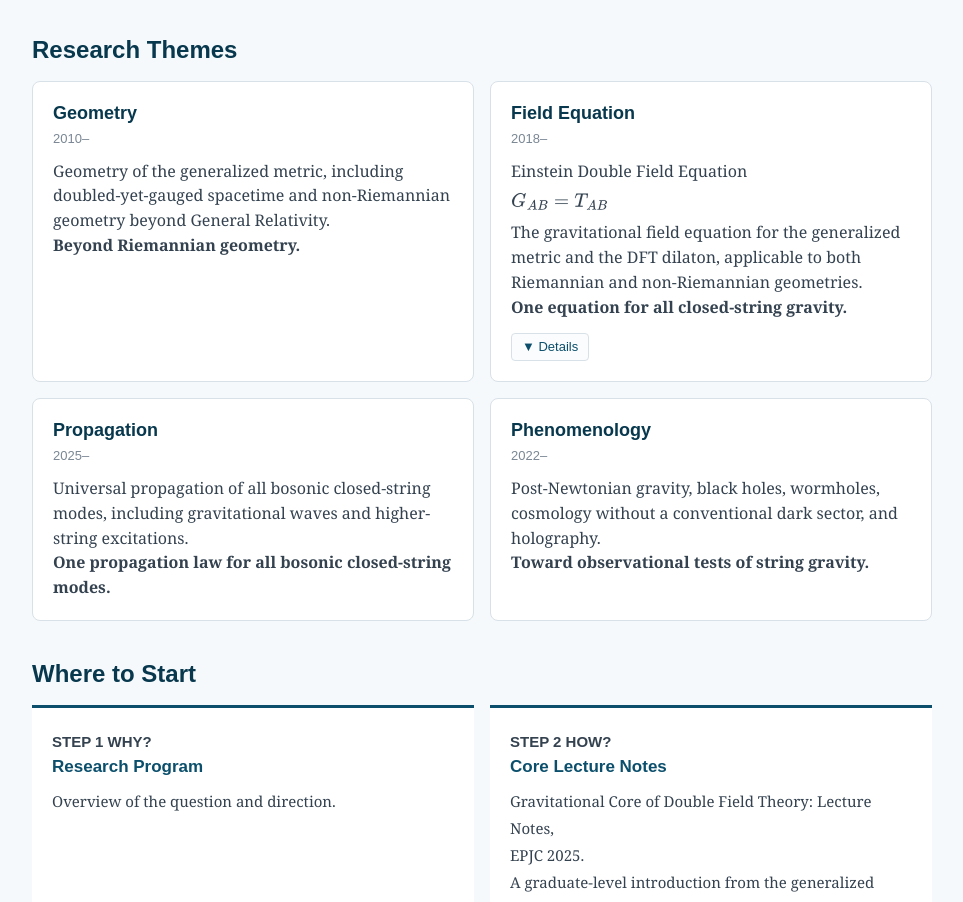
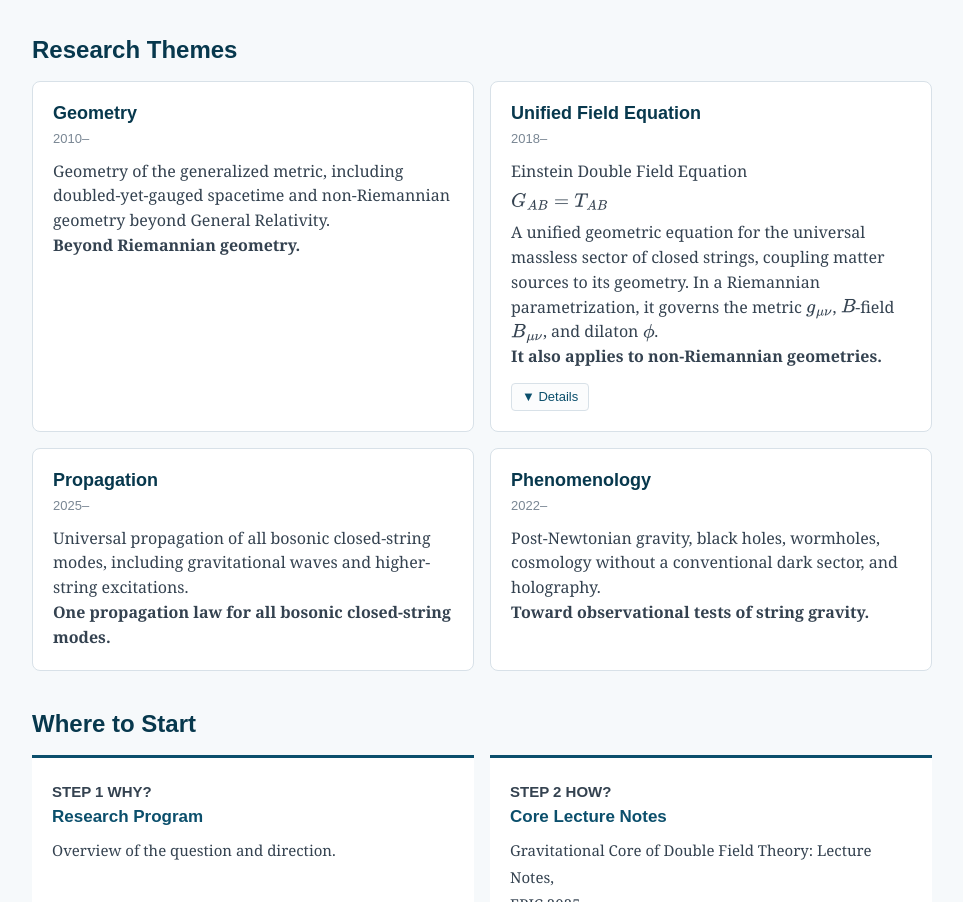
Before and after one commit to Jeong24th/jeong24th.github.io, a plain HTML site: page index.html in a window 1280 px wide. Shown: the part 1397-2299 px from the top of the page, without its empty margins (158-1121 px from the left). Drawn offline with nearby package versions, Linux system fonts and the light colour scheme.

Commit message:
Clarify unified field equation scope on homepage

```diff
--- a/index.html
+++ b/index.html
@@ -962,9 +962,9 @@
         </article>
 
         <article class="card field-equation-card">
-          <h3>Field Equation</h3>
+          <h3>Unified Field Equation</h3>
           <p class="theme-year">2018&ndash;</p>
-          <p>Einstein Double Field Equation<span class="card-equation">\(G_{AB}=T_{AB}\)</span>The gravitational field equation for the generalized metric and the DFT dilaton, applicable to both Riemannian and non-Riemannian geometries.<br><strong>One equation for all closed-string gravity.</strong></p>
+          <p>Einstein Double Field Equation<span class="card-equation">\(G_{AB}=T_{AB}\)</span>A unified geometric equation for the universal massless sector of closed strings, coupling matter sources to its geometry. In a Riemannian parametrization, it governs the metric \(g_{\mu\nu}\), \(B\)-field \(B_{\mu\nu}\), and dilaton \(\phi\).<br><strong>It also applies to non-Riemannian geometries.</strong></p>
           <button class="details-toggle" type="button" aria-expanded="false" aria-controls="field-equation-details">▼ Details</button>
           <div class="field-details" id="field-equation-details" aria-hidden="true">
             <div class="field-details-inner">
```
